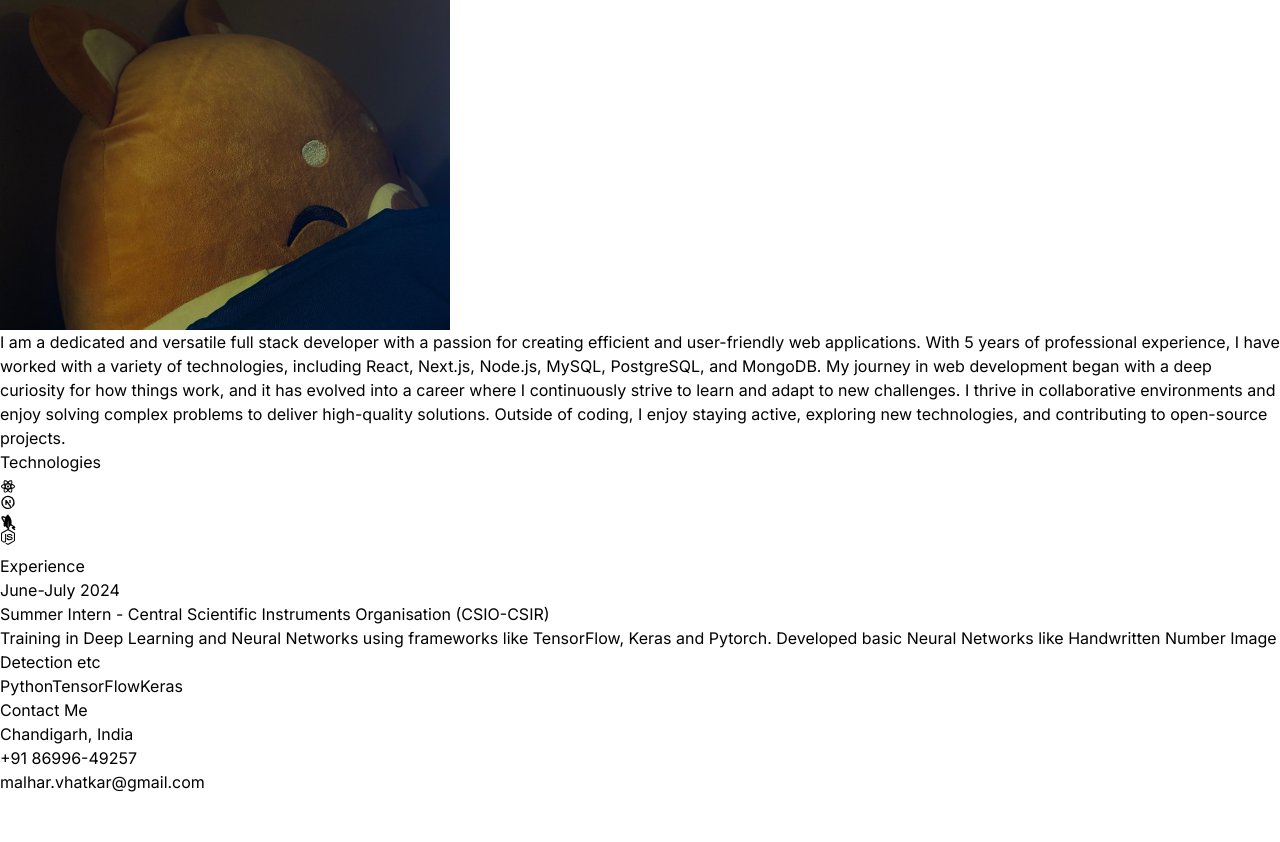
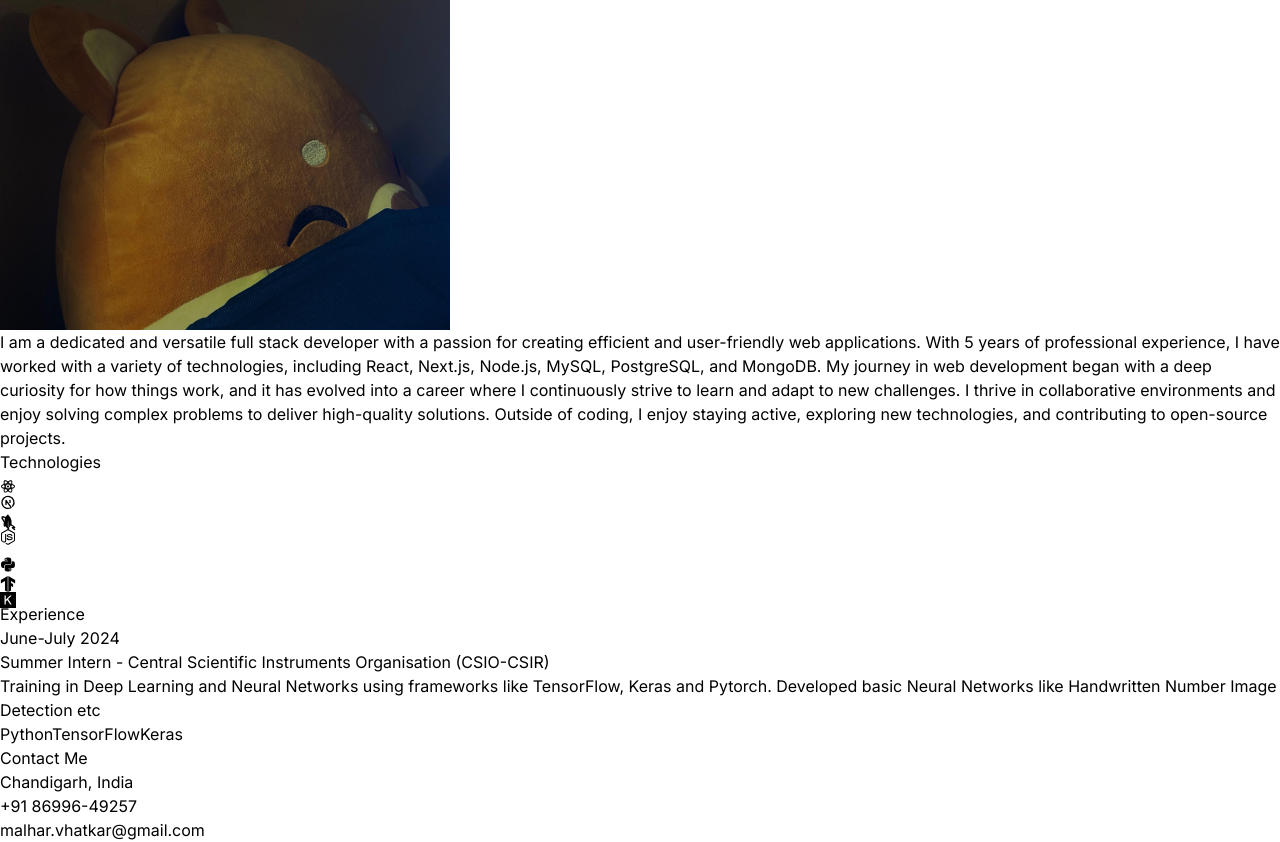
Before and after one commit to malhardv/portfolio-malhardv, a React (Vite) app: page / in a window 1280 px wide. Shown: the part 676-1518 px from the top of the page. Before the commit the page ends 1470 px from the top, so only its background shows below. Built offline with nearby package versions, Linux system fonts and the light colour scheme.

Commit message:
Update Technlogies.jsx

```diff
--- a/src/Components/Technlogies.jsx
+++ b/src/Components/Technlogies.jsx
@@ -4,6 +4,9 @@ import {TbBrandNextjs} from "react-icons/tb"
 import {SiMongodb} from "react-icons/si"
 import {TbBrandMysql} from "react-icons/tb"
 import {FaNodeJs} from "react-icons/fa"
+import {FaPython} from "react-icons/fa"
+import {SiTensorflow} from "react-icons/si"
+import {SiKeras} from "react-icons/si"
 import {animate, motion} from "framer-motion"
 
 const iconVariants = (duration) => ({
@@ -68,6 +71,27 @@ const Technlogies = () => {
             className="rounded-2xl border-4 border-neutral-800 p-4">
                 <FaNodeJs className='text-5xl text-sky-700 '></FaNodeJs>
             </motion.div>
+            <motion.div
+            variants={iconVariants(3.5)}
+            initial = "initial"
+            animate = "animate"
+            className="rounded-2xl border-4 border-neutral-800 p-4">
+                <FaPython className='text-5xl text-red-700 '></FaPython>
+            </motion.div>
+            <motion.div
+            variants={iconVariants(1.5)}
+            initial = "initial"
+            animate = "animate"
+            className="rounded-2xl border-4 border-neutral-800 p-4">
+                <SiTensorflow className='text-5xl text-orange-700 '></SiTensorflow>
+            </motion.div>
+            <motion.div
+            variants={iconVariants(1.5)}
+            initial = "initial"
+            animate = "animate"
+            className="rounded-2xl border-4 border-neutral-800 p-4">
+                <SiKeras className='text-5xl text-yellow-700 '></SiKeras>
+            </motion.div>
         </motion.div>
     </div>
   )
```
